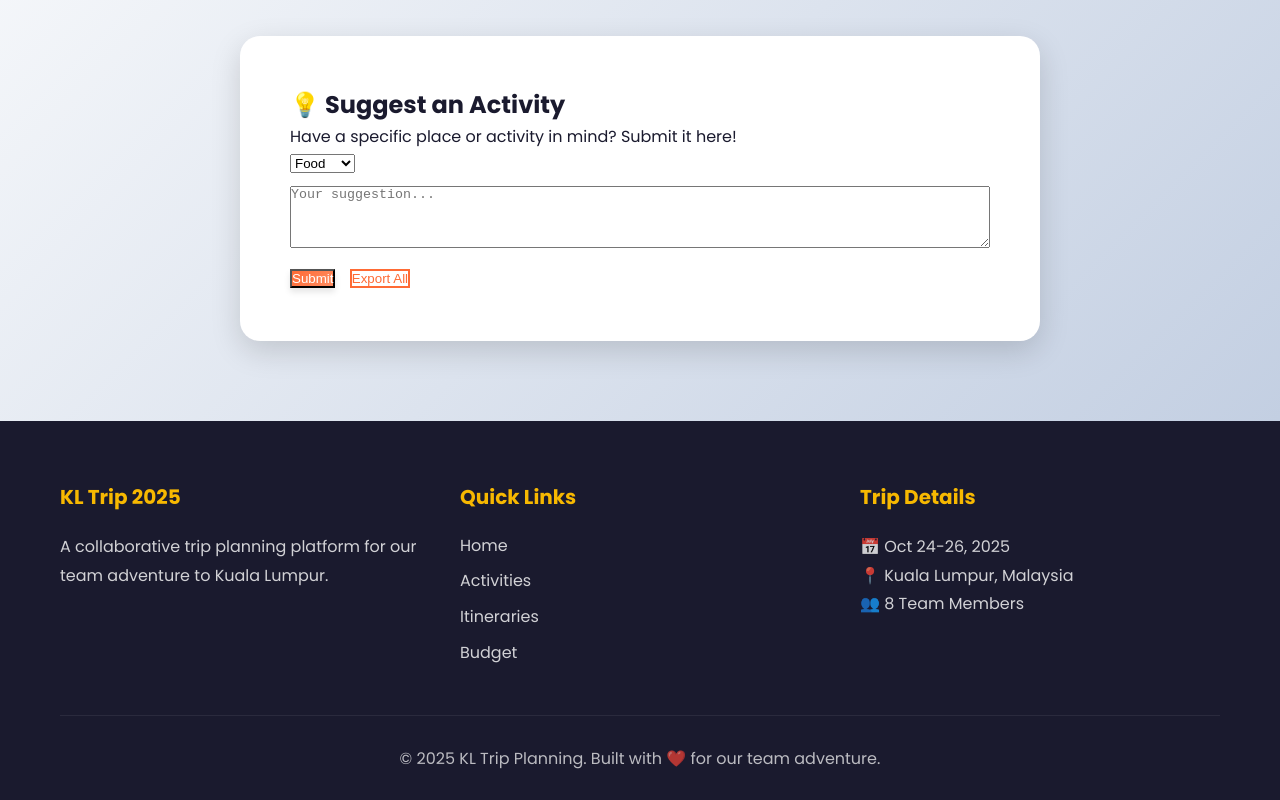
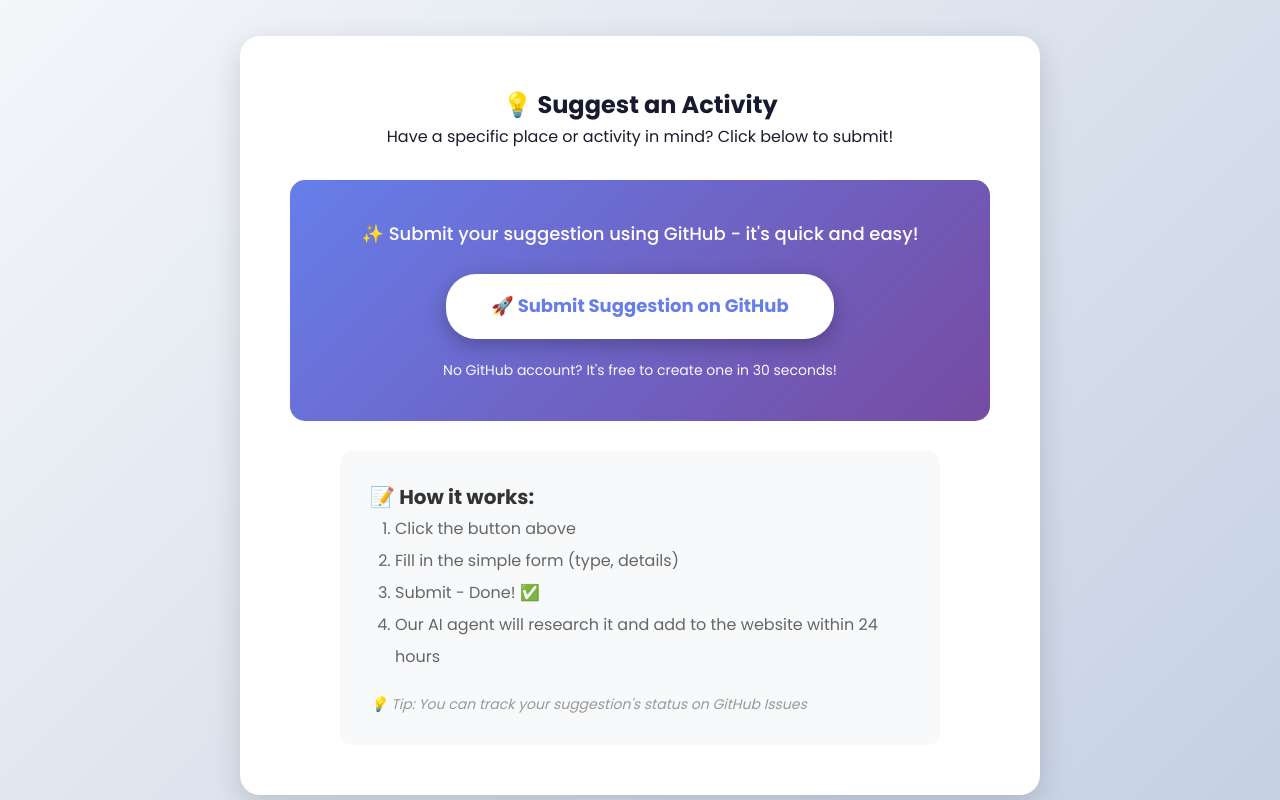
Before and after one commit to netrocsg/KL-trip, a plain HTML site: page index.html in a window 1280 px wide. Shown: the part 5820-6620 px from the top of the page. Drawn offline with nearby package versions, Linux system fonts and the light colour scheme.

Commit message:
Implement GitHub Issue Forms for suggestions
- Users click button to open GitHub Issue form
- No authentication needed (GitHub handles it)
- Simple 3-field form (type, details, additional info)
- Auto-labels: suggestion, pending
- Agent will process issues daily
- Much simpler user experience - just click and fill form

```diff
--- a/index.html
+++ b/index.html
@@ -313,14 +313,37 @@
 
     <section class="suggestions-section" id="suggestions">
         <div class="container">
-            <div class="suggestions-container">
+            <div class="suggestions-container" style="text-align: center;">
                 <h2>💡 Suggest an Activity</h2>
-                <p>Have a specific place or activity in mind? Submit it here!</p>
-                <select id="suggestion-type"><option value="food">Food</option><option value="activity">Activity</option></select>
-                <textarea id="suggestion-text" placeholder="Your suggestion..." rows="4" style="width:100%;margin:10px 0;"></textarea>
-                <button id="submit-suggestion" class="btn-primary">Submit</button>
-                <button onclick="exportSuggestions()" class="btn-secondary" style="margin-left:10px;">Export All</button>
-                <div id="suggestion-status" class="suggestion-status" style="display:none;margin-top:10px;"></div>
+                <p>Have a specific place or activity in mind? Click below to submit!</p>
+
+                <div style="background: linear-gradient(135deg, #667eea 0%, #764ba2 100%); padding: 40px; border-radius: 15px; margin: 30px 0;">
+                    <p style="color: white; font-size: 18px; margin-bottom: 25px; font-weight: 500;">
+                        ✨ Submit your suggestion using GitHub - it's quick and easy!
+                    </p>
+                    <a href="https://github.com/netrocsg/KL-trip/issues/new?assignees=&labels=suggestion%2Cpending&template=suggestion.yml&title=%5BSUGGESTION%5D+"
+                       target="_blank"
+                       class="btn-primary"
+                       style="display: inline-block; background: white; color: #667eea; padding: 18px 45px; border-radius: 30px; text-decoration: none; font-weight: 700; font-size: 18px; box-shadow: 0 6px 20px rgba(0,0,0,0.25); transition: all 0.3s; border: none;">
+                        🚀 Submit Suggestion on GitHub
+                    </a>
+                    <p style="color: rgba(255,255,255,0.95); font-size: 14px; margin-top: 20px; font-weight: 400;">
+                        No GitHub account? It's free to create one in 30 seconds!
+                    </p>
+                </div>
+
+                <div style="background: #f8f9fa; padding: 30px; border-radius: 12px; margin-top: 25px; text-align: left; max-width: 600px; margin-left: auto; margin-right: auto;">
+                    <h3 style="margin-top: 0; color: #333; font-size: 20px;">📝 How it works:</h3>
+                    <ol style="color: #666; line-height: 2; font-size: 16px; padding-left: 25px;">
+                        <li>Click the button above</li>
+                        <li>Fill in the simple form (type, details)</li>
+                        <li>Submit - Done! ✅</li>
+                        <li>Our AI agent will research it and add to the website within 24 hours</li>
+                    </ol>
+                    <p style="color: #999; font-size: 14px; margin-top: 20px; margin-bottom: 0; font-style: italic;">
+                        💡 Tip: You can track your suggestion's status on GitHub Issues
+                    </p>
+                </div>
             </div>
         </div>
     </section>
```
Also changed, not shown: 1 other file.
